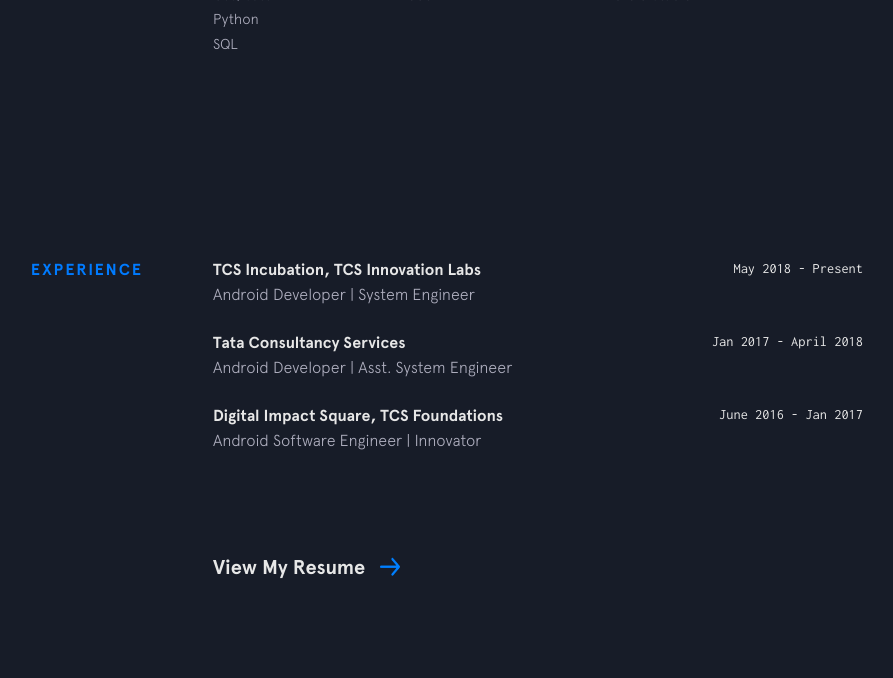
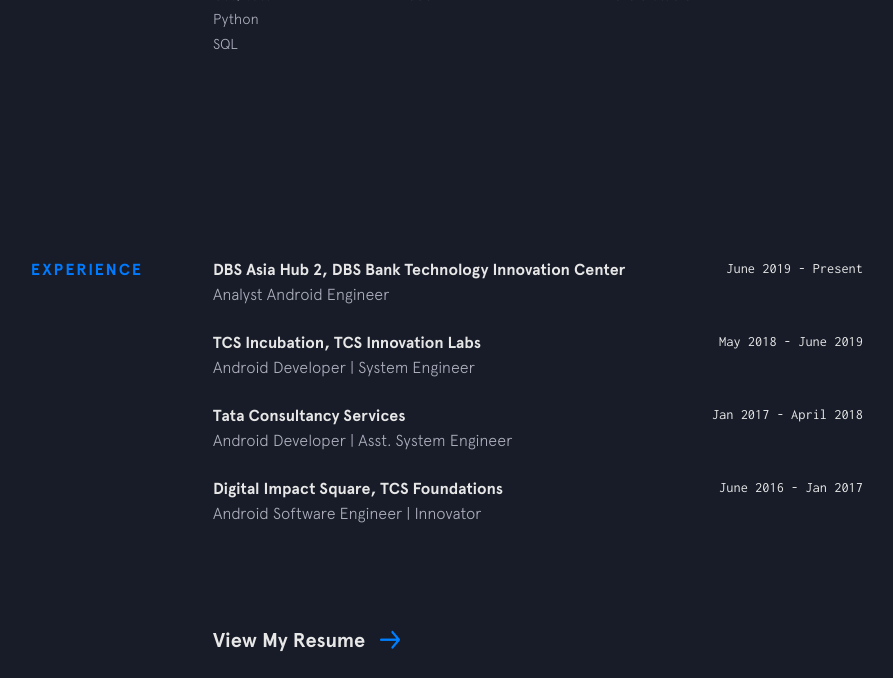
Before and after one commit to vishalecho/vishalecho.github.io, a Jekyll site: the page built from index.html, in a window 1280 px wide and 900 px high, scrolled down 1612 px, cut to the strip 0-678 px from the top of the window. Shown: the whole strip, without its empty margins (237-1130 px from the left). Built offline with Jekyll 4.4.1, drawn with Linux system fonts in a browser that asks for light colours; nearby versions of some CDN libraries.

Commit message:
Update experience.yml
Experience updated

```diff
--- a/_data/experience.yml
+++ b/_data/experience.yml
@@ -1,6 +1,10 @@
+- company: DBS Asia Hub 2, DBS Bank Technology Innovation Center
+  time: June 2019 - Present
+  position: Analyst Android Engineer
+
 - company: TCS Incubation, TCS Innovation Labs
   url: https://www.tcs.com/tcs-incubation/
-  time: May 2018 - Present
+  time: May 2018 - June 2019
   position: Android Developer | System Engineer
 
 - company: Tata Consultancy Services
```
